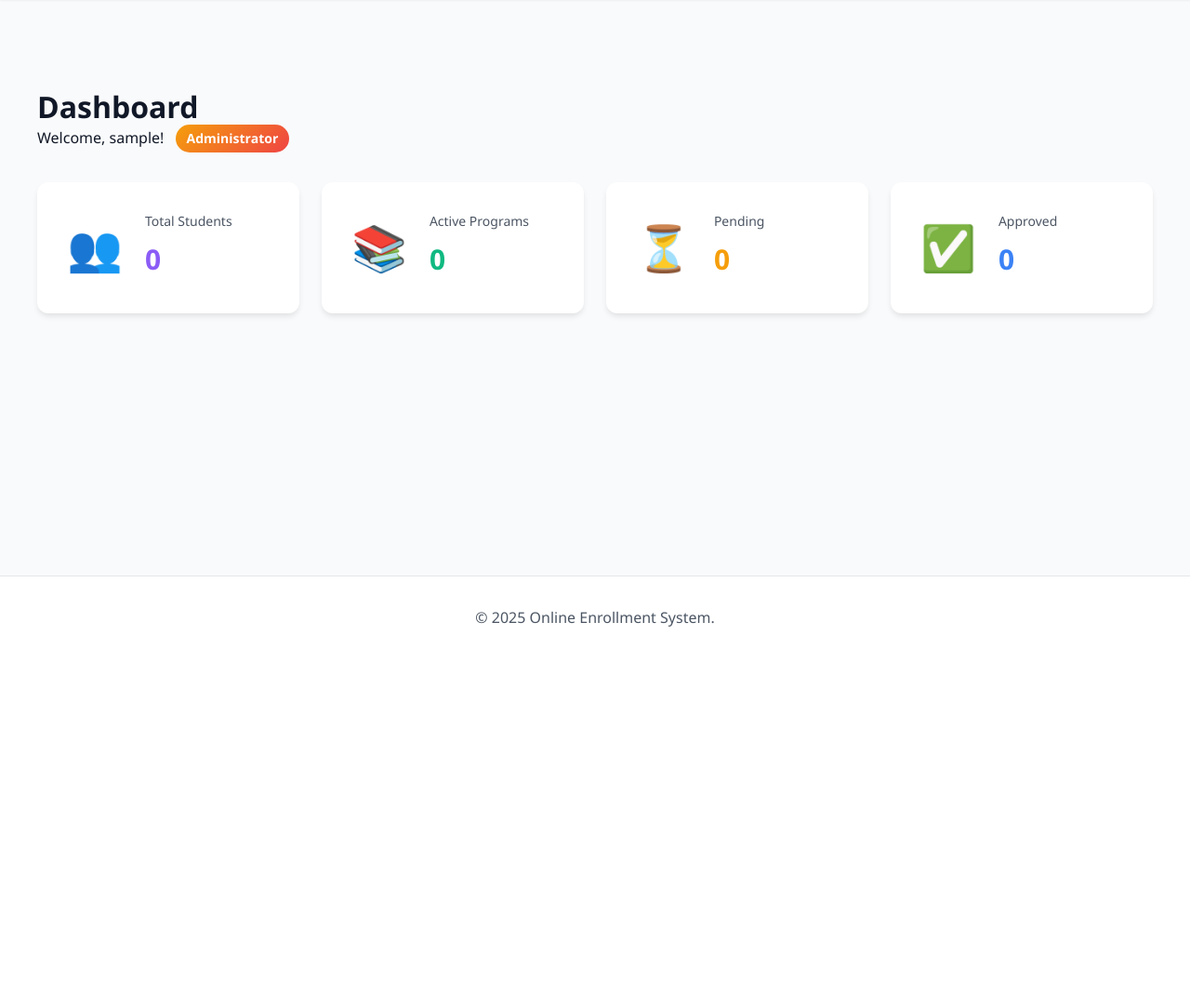
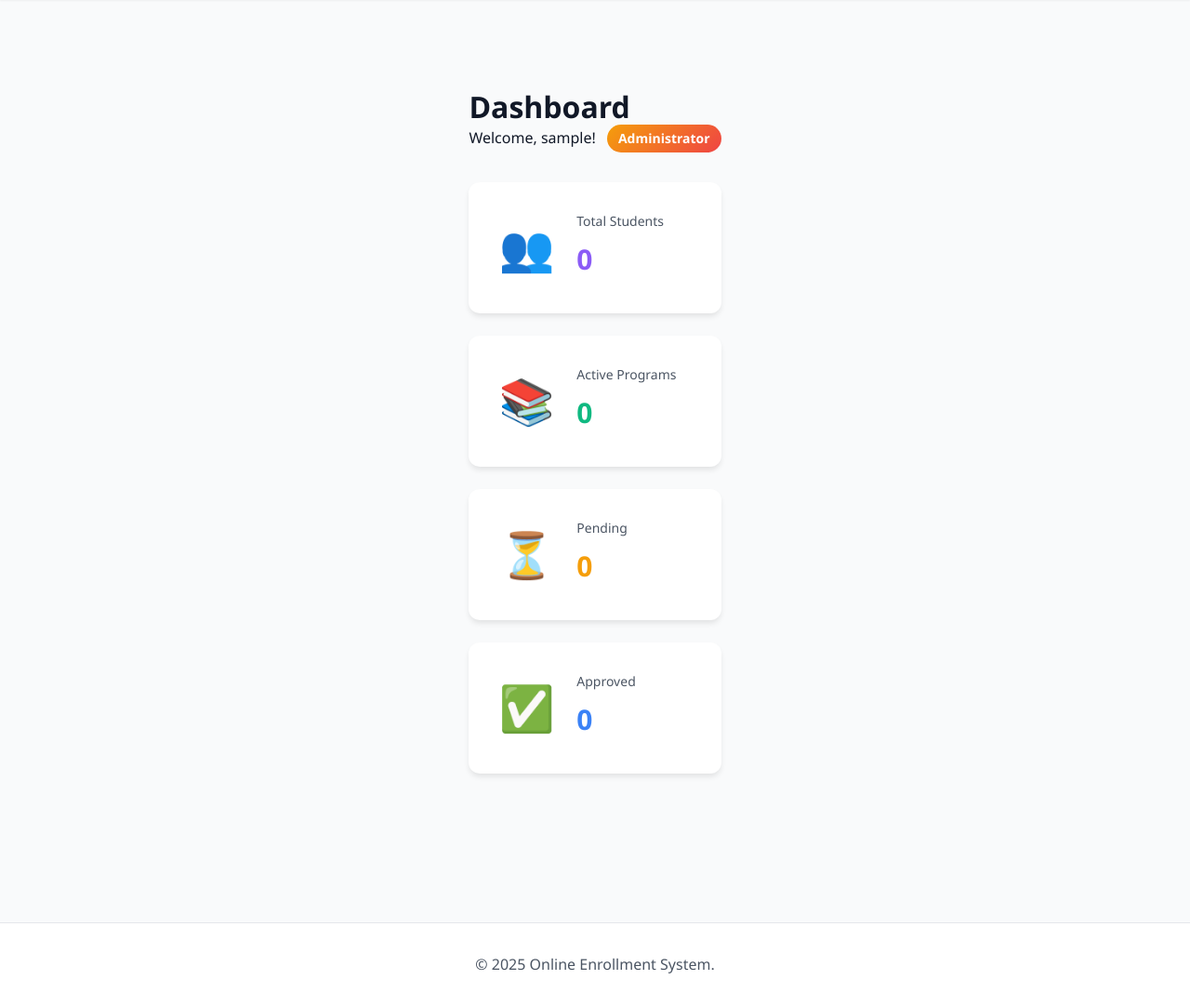
Before and after one commit to ramosjarod04-creator/enrollment, a Django app: page / in a window 1280 px wide. Shown: the part 90-1172 px from the top of the page at 93% size. Before the commit the page ends 764 px from the top, so only its background shows below. Run offline with Django 5.2, Linux system fonts and the light colour scheme; the visitor is signed in with stand-in values (Sample User, id 1); data that the repository does not hold is empty; parts of the project's set-up code (start-up, migrations or seed data) failed here and were passed over.

Commit message:
Updated base template with favicon and UI fixes

```diff
--- a/enrollments/templates/base.html
+++ b/enrollments/templates/base.html
@@ -1,24 +1,34 @@
+{% load static %}
 <!DOCTYPE html>
 <html lang="en">
 <head>
     <meta charset="UTF-8">
     <meta name="viewport" content="width=device-width, initial-scale=1.0">
     <title>{% block title %}Online Enrollment System{% endblock %}</title>
-    <link rel="stylesheet" href="/static/css/styles.css">
+
+    <link rel="icon" type="image/x-icon" href="{% static 'favicon.ico' %}">
+
+    <link rel="stylesheet" href="{% static 'css/styles.css' %}">
+
+    {% block extra_head %}{% endblock %}
 </head>
 <body>
     {% if user.is_authenticated %}
         {% include 'atomic/organisms/header.html' %}
     {% endif %}
 
-    {% include 'atomic/organisms/messages.html' %}
+    <div class="container">
+        {% include 'atomic/organisms/messages.html' %}
 
-    <main class="main-content">
-        {% block content %}{% endblock %}
-    </main>
+        <main class="main-content">
+            {% block content %}{% endblock %}
+        </main>
+    </div>
 
     {% include 'atomic/organisms/footer.html' %}
 
-    <script src="/static/js/script.js"></script>
+    <script src="{% static 'js/script.js' %}"></script>
+
+    {% block extra_js %}{% endblock %}
 </body>
 </html>
```
